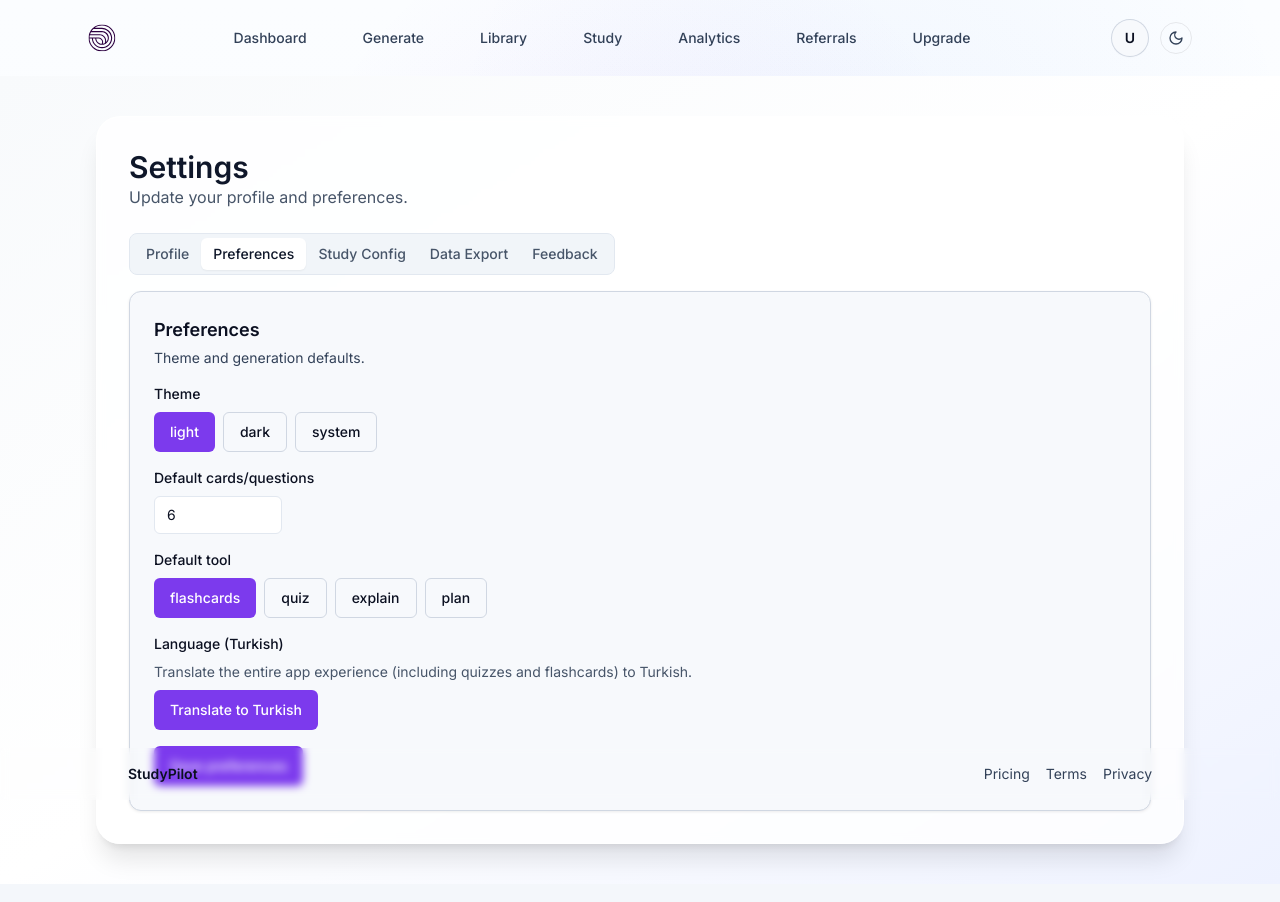
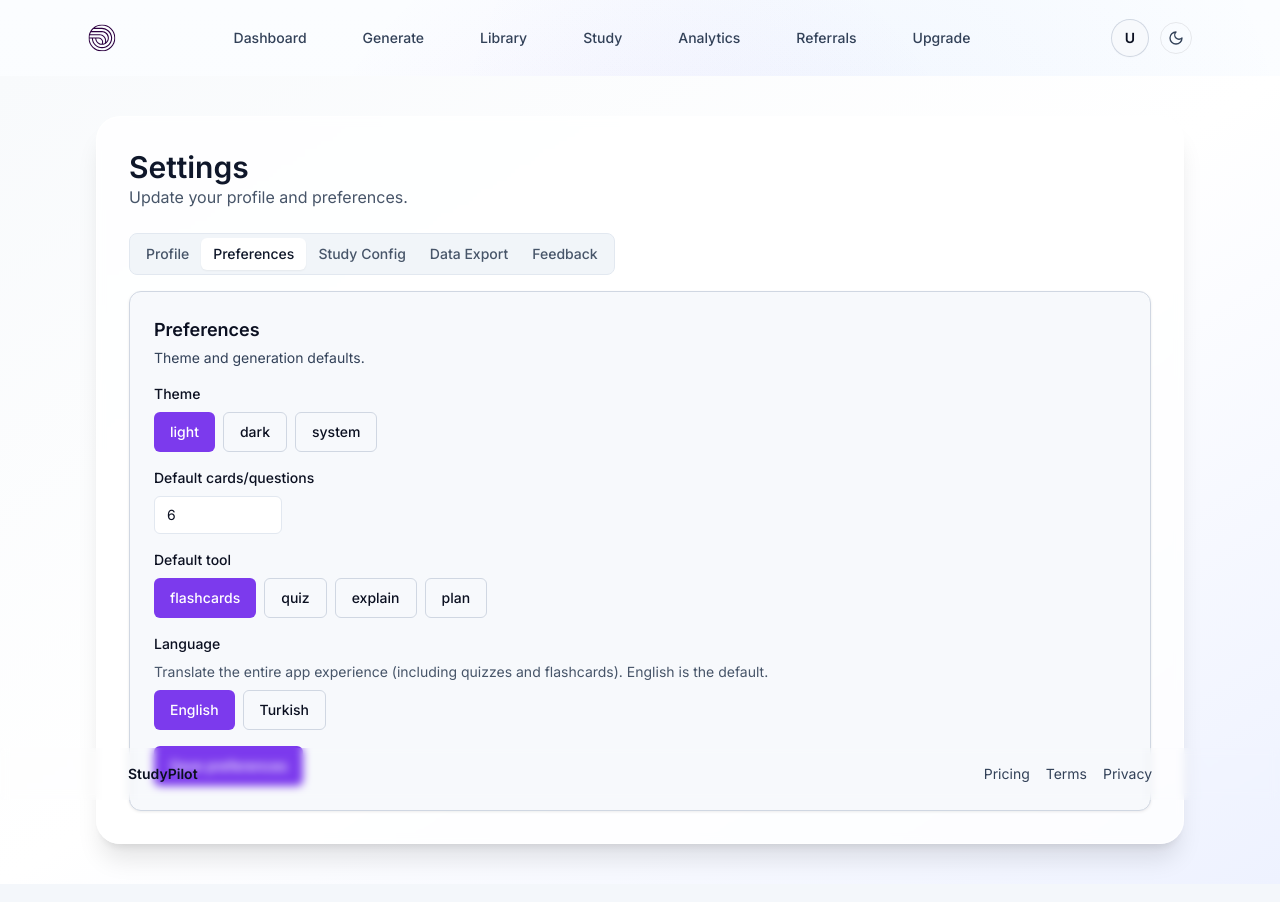
Before and after one commit to sirbxueonline-arch/phsionline-app, a Next.js app: page /settings/preferences in a window 1280 px wide. Shown: the top 902 px of the page. Built offline with nearby package versions, Linux system fonts and the light colour scheme; no server answers; the database is empty; sample sign-in values are in the browser's storage.

Commit message:
Allow switching saved app language between English and Turkish

```diff
--- a/app/(app)/settings/preferences/page.tsx
+++ b/app/(app)/settings/preferences/page.tsx
@@ -15,6 +15,7 @@ export default function PreferencesSettingsPage() {
   const [defaultCards, setDefaultCards] = useState(6);
   const [defaultTool, setDefaultTool] = useState("flashcards");
   const [translateAll, setTranslateAll] = useState(false);
+  const [preferredLanguage, setPreferredLanguage] = useState<"en" | "tr">("en");
   const [translationSaving, setTranslationSaving] = useState(false);
   const [translationMessage, setTranslationMessage] = useState<string | null>(null);
 
@@ -33,17 +34,22 @@ export default function PreferencesSettingsPage() {
     setSaving(false);
   };
 
-  const enableFullTranslation = async () => {
+  const updateLanguage = async (lang: "en" | "tr") => {
     if (!user) return;
     setTranslationSaving(true);
     setTranslationMessage(null);
     await updateDoc(doc(db, "users", user.uid), {
-      translateEverything: true,
-      preferredLanguage: "tr"
+      translateEverything: lang !== "en",
+      preferredLanguage: lang
     });
-    setTranslateAll(true);
+    setPreferredLanguage(lang);
+    setTranslateAll(lang !== "en");
     setTranslationSaving(false);
-    setTranslationMessage("Turkish translation enabled for your account (site, quizzes, and flashcards).");
+    setTranslationMessage(
+      lang === "en"
+        ? "Language set to English (default)."
+        : "Turkish translation enabled for your account (site, quizzes, and flashcards)."
+    );
   };
 
   return (
@@ -91,13 +97,27 @@ export default function PreferencesSettingsPage() {
           </div>
         </div>
         <div className="space-y-2">
-          <p className="text-sm font-medium">Language (Turkish)</p>
+          <p className="text-sm font-medium">Language</p>
           <p className="text-sm text-slate-600 dark:text-slate-300">
-            Translate the entire app experience (including quizzes and flashcards) to Turkish.
+            Translate the entire app experience (including quizzes and flashcards). English is the default.
           </p>
-          <Button onClick={enableFullTranslation} disabled={translationSaving || translateAll}>
-            {translationSaving ? "Enabling Turkish translation..." : translateAll ? "Turkish enabled" : "Translate to Turkish"}
-          </Button>
+          <div className="flex gap-2">
+            <Button
+              variant={preferredLanguage === "en" ? "default" : "outline"}
+              onClick={() => updateLanguage("en")}
+              disabled={translationSaving}
+            >
+              English
+            </Button>
+            <Button
+              variant={preferredLanguage === "tr" ? "default" : "outline"}
+              onClick={() => updateLanguage("tr")}
+              disabled={translationSaving}
+            >
+              Turkish
+            </Button>
+          </div>
+          {translationSaving && <p className="text-xs text-slate-500 dark:text-slate-400">Saving language...</p>}
           {translationMessage && <p className="text-xs text-emerald-600 dark:text-emerald-400">{translationMessage}</p>}
         </div>
         <Button onClick={savePreferences} disabled={saving}>
```
